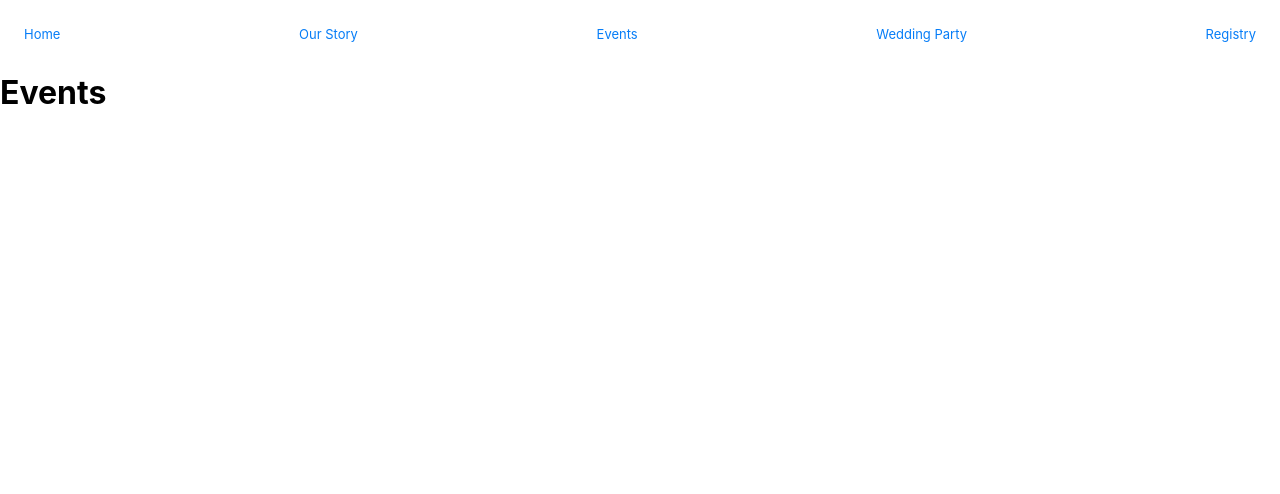
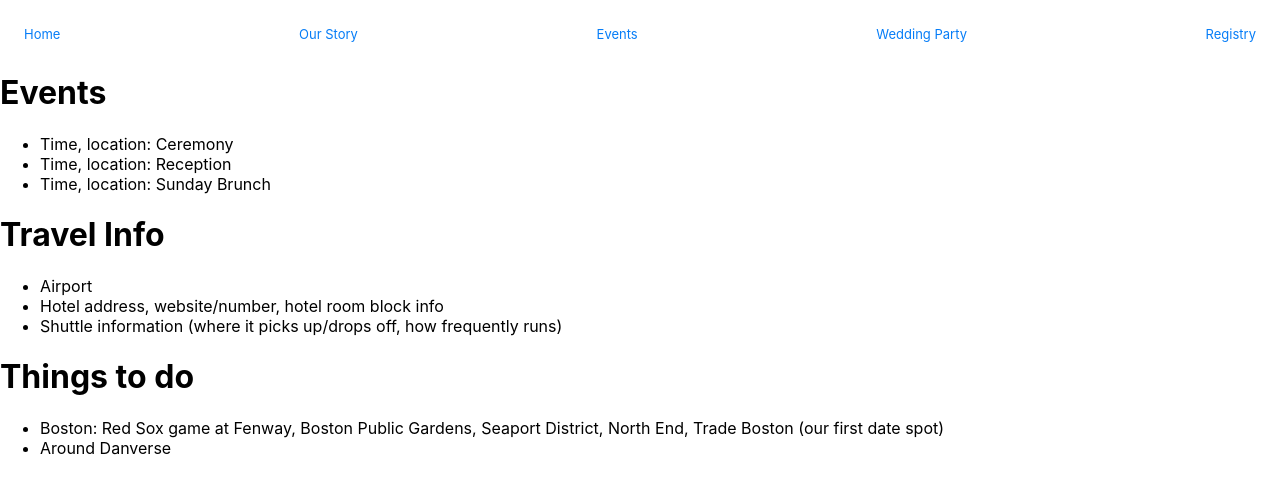
Before and after one commit to baconjulie/bringinghomethebacon, a Next.js app: page /events in a window 1280 px wide. Shown: the top 494 px of the page. Built offline with nearby package versions, Linux system fonts and the light colour scheme.

Commit message:
disallow dem robots

```diff
--- a/pages/events.js
+++ b/pages/events.js
@@ -13,6 +13,29 @@ const Events = () => (
 
     <div className="hero">
       <h1 className="title">Events</h1>
+      <ul>
+        <li>Time, location: Ceremony</li>
+        <li>Time, location: Reception</li>
+        <li>Time, location: Sunday Brunch</li>
+      </ul>
+
+      <h1>Travel Info</h1>
+      <ul>
+        <li>Airport</li>
+        <li>Hotel address, website/number, hotel room block info</li>
+        <li>
+          Shuttle information (where it picks up/drops off, how frequently runs)
+        </li>
+      </ul>
+
+      <h1>Things to do</h1>
+      <ul>
+        <li>
+          Boston: Red Sox game at Fenway, Boston Public Gardens, Seaport
+          District, North End, Trade Boston (our first date spot)
+        </li>
+        <li>Around Danverse</li>
+      </ul>
     </div>
   </div>
 );
```
Also changed, not shown: pages/robots.txt (added).
